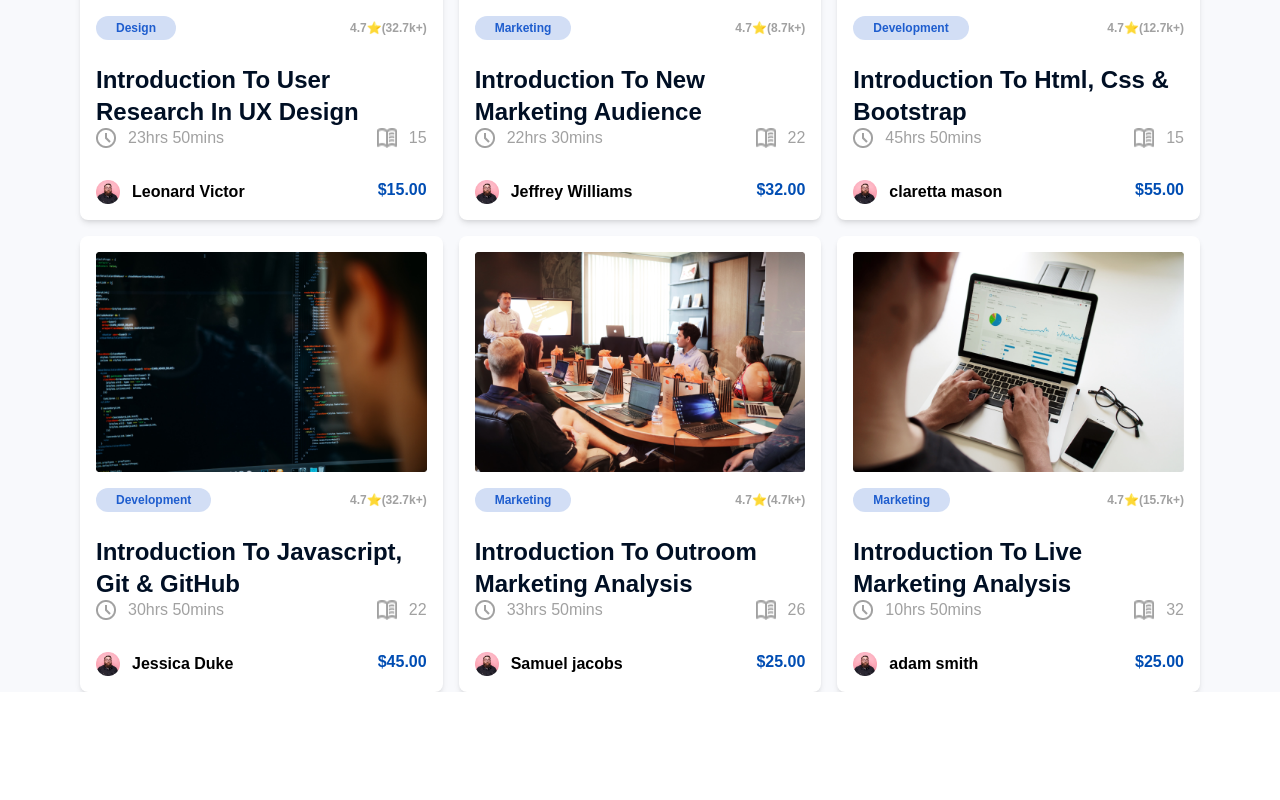
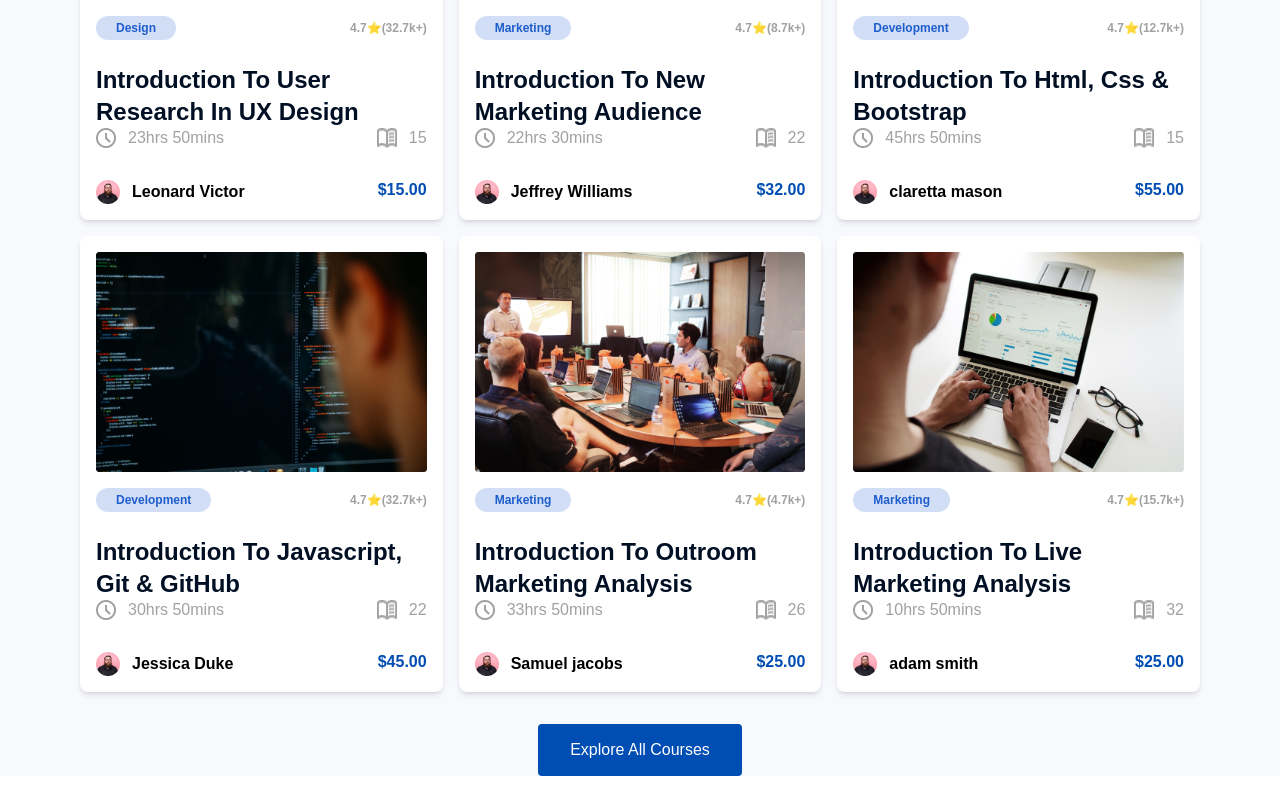
Before and after one commit to codepantha/tech-time, a React (Create React App) app: page / in a window 1280 px wide. Shown: the part 2940-3740 px from the top of the page. Before the commit the page ends 3632 px from the top, so only its background shows below. Built offline with nearby package versions, Linux system fonts and the light colour scheme; a web font is replaced by a local one.

Commit message:
Add button

```diff
--- a/src/containers/About.jsx
+++ b/src/containers/About.jsx
@@ -46,7 +46,7 @@ const About = () => {
 
           <button
             type="button"
-            className="rounded bg-primary text-white leading-5 py-4 px-8 mt-8 mb-6"
+            className="blue-button"
           >
             View Courses
           </button>
--- a/src/containers/Courses.jsx
+++ b/src/containers/Courses.jsx
@@ -6,11 +6,8 @@ import { CourseCard } from '../components';
 
 const Courses = () => {
   const categories = ['All Categories', 'Design', 'Development', 'Marketing'];
-
   const [active, setActive] = useState('All Categories');
-
   const [filteredCourses, setFilteredCourses] = useState(coursesData);
-
   const [animateCard, setAnimateCard] = useState({ y: 0, opacity: 1 });
 
   const handleFilter = (category) => {
@@ -71,6 +68,8 @@ const Courses = () => {
           <CourseCard key={uuidv4()} course={course} />
         ))}
       </motion.section>
+
+      <button type="button" className="blue-button mx-auto block">Explore All Courses</button>
     </motion.section>
   );
 };
--- a/src/index.css
+++ b/src/index.css
@@ -91,6 +91,10 @@
   .course-title .lesson-duration {
     @apply flex items-center gap-3 text-neutral font-medium text-xs md:text-[16px];
   }
+
+  .blue-button {
+    @apply rounded bg-primary text-white leading-5 py-4 px-8 mt-8 mb-6;
+  }
 }
 
 @media screen and (max-width: 768px) {
```
